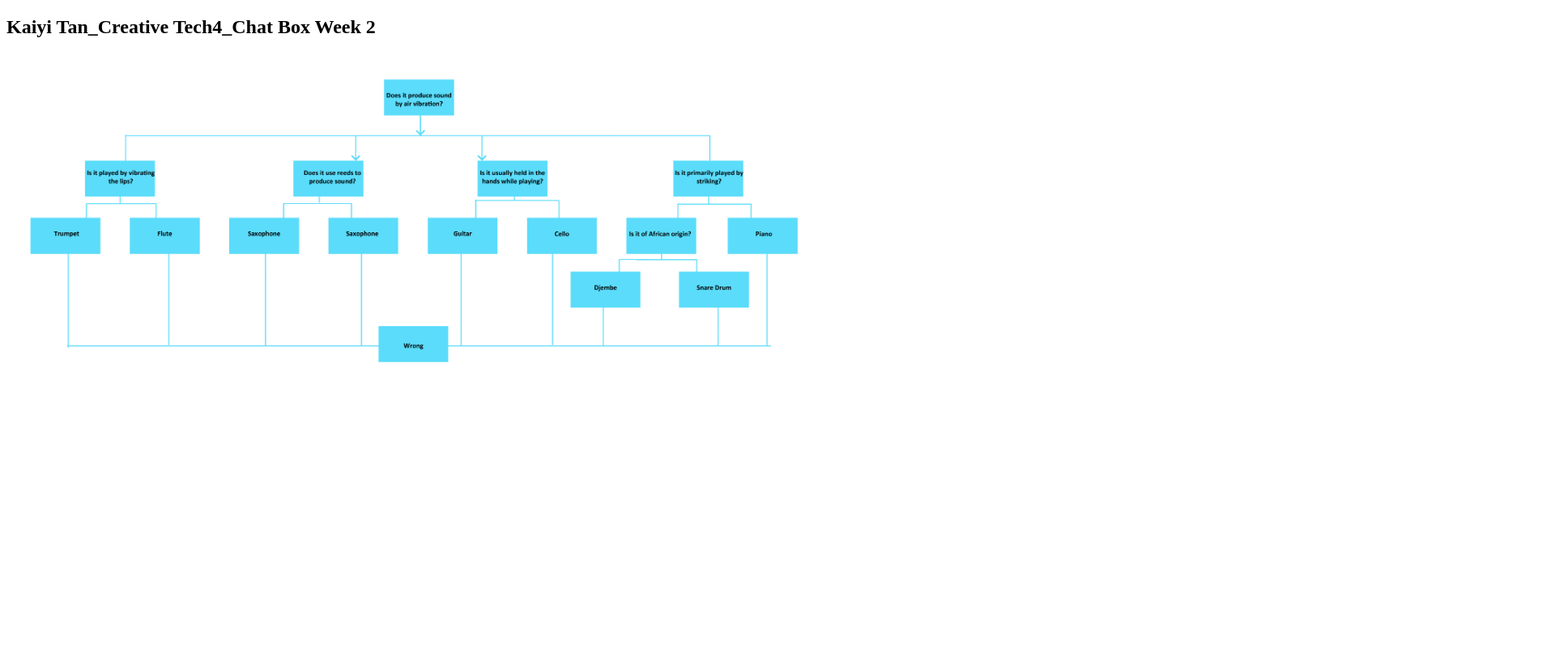
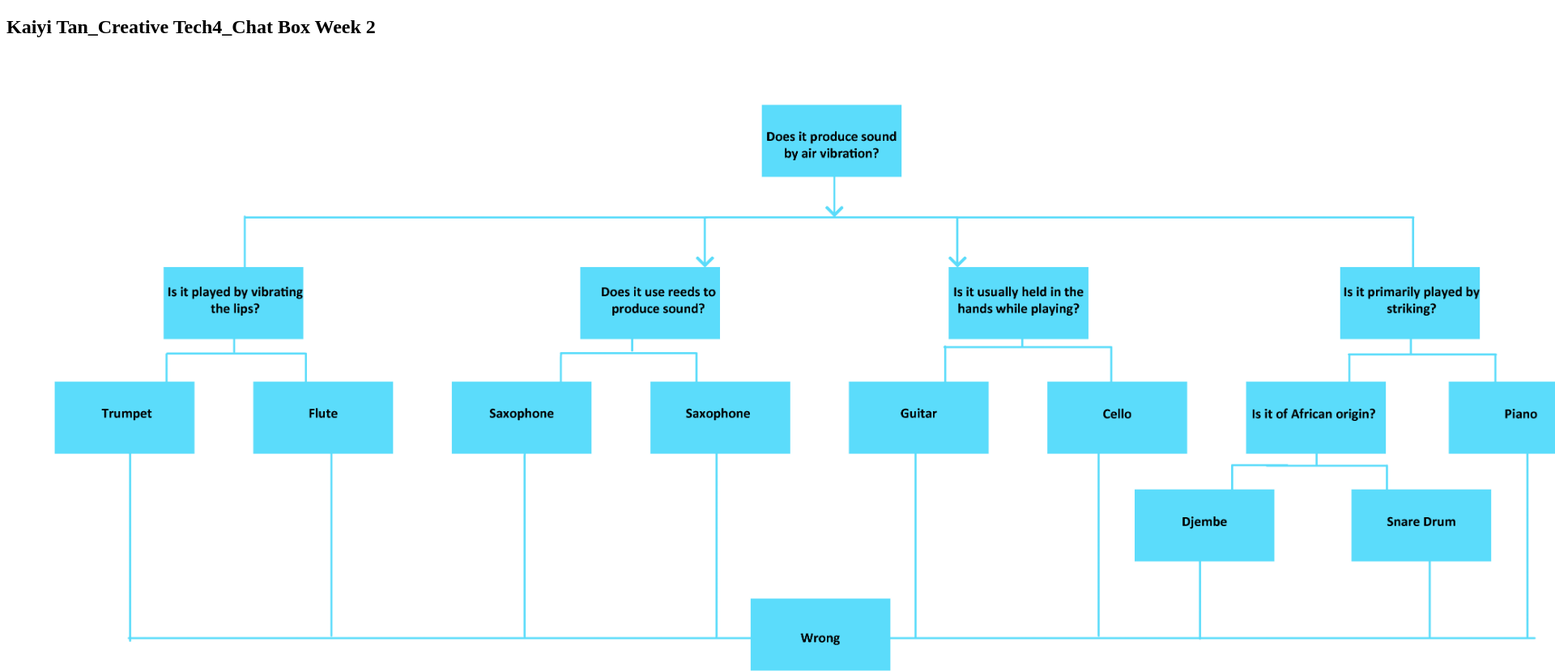
Before and after one commit to T1794584785/CT4-Chatbox-Week2, a plain HTML site: page index.html in a window 1280 px wide. Shown: the top 829 px of the page at 81% size, 1920 px wide, since content can reach past the window. Before the commit the page ends 800 px from the top, so only its background shows below. Drawn offline with Linux system fonts and the light colour scheme.

Commit message:
Update index.html

```diff
--- a/index.html
+++ b/index.html
@@ -7,6 +7,6 @@
 </head>
 <body>
     <h2>Kaiyi Tan_Creative Tech4_Chat Box Week 2</h2>
-    <img src="1.jpg"style="width:1000px"></img>
+    <img src="1.jpg"style="width:2000px"></img>
 </body>
 </html>
```
